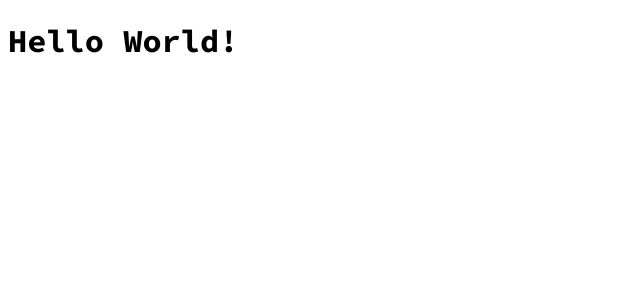
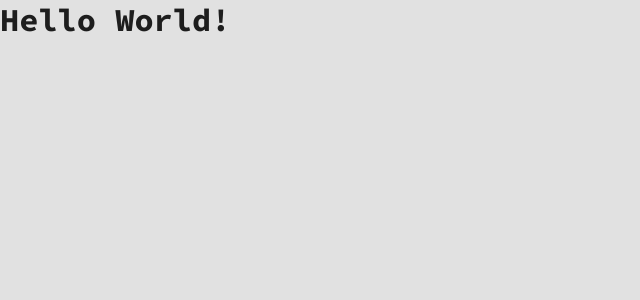
Before and after one commit to JhonatanGAlves/my-portifolio, a Next.js app: page / in a window 1280 px wide. Shown: the top 300 px of the page, without its empty margins (0-640 px from the left). Built offline with nearby package versions, Linux system fonts and the light colour scheme.

Commit message:
import: 🔄 Calling the providers and GlobalStyles to the layout page

```diff
--- a/package.json
+++ b/package.json
@@ -9,6 +9,9 @@
     "lint": "next lint"
   },
   "dependencies": {
+    "@emotion/react": "^11.11.1",
+    "@emotion/styled": "^11.11.0",
+    "@mui/material": "^5.13.5",
     "@types/node": "20.3.1",
     "@types/react": "18.2.12",
     "@types/react-dom": "18.2.5",
--- a/src/app/layout.tsx
+++ b/src/app/layout.tsx
@@ -1,6 +1,13 @@
 import { Source_Code_Pro } from "next/font/google";
+import StyledComponentsRegistry from "../lib/styledComponentsRegistry";
+import ThemeProvider from "@/provider/ThemeProvider";
+import { GlobalStyles } from "@/styles/global";
+import PortfolioProvider from "@/context/PortfolioContext";
 
-const sourceCodePro = Source_Code_Pro({ subsets: ["latin"] });
+const sourceCodePro = Source_Code_Pro({
+  subsets: ["latin"],
+  weight: ["300", "400", "700"],
+});
 
 export const metadata = {
   title: "Jhonatan Alves | Portifolio",
@@ -15,7 +22,16 @@ export default function RootLayout({
 }) {
   return (
     <html lang="en">
-      <body className={sourceCodePro.className}>{children}</body>
+      <body className={sourceCodePro.className}>
+        <StyledComponentsRegistry>
+          <PortfolioProvider>
+            <ThemeProvider>
+              <GlobalStyles />
+              {children}
+            </ThemeProvider>
+          </PortfolioProvider>
+        </StyledComponentsRegistry>
+      </body>
     </html>
   );
 }
```
Also changed, not shown: tsconfig.json (+7 -1 lines), 1 other file (tests, documents, lock files or other folders).
